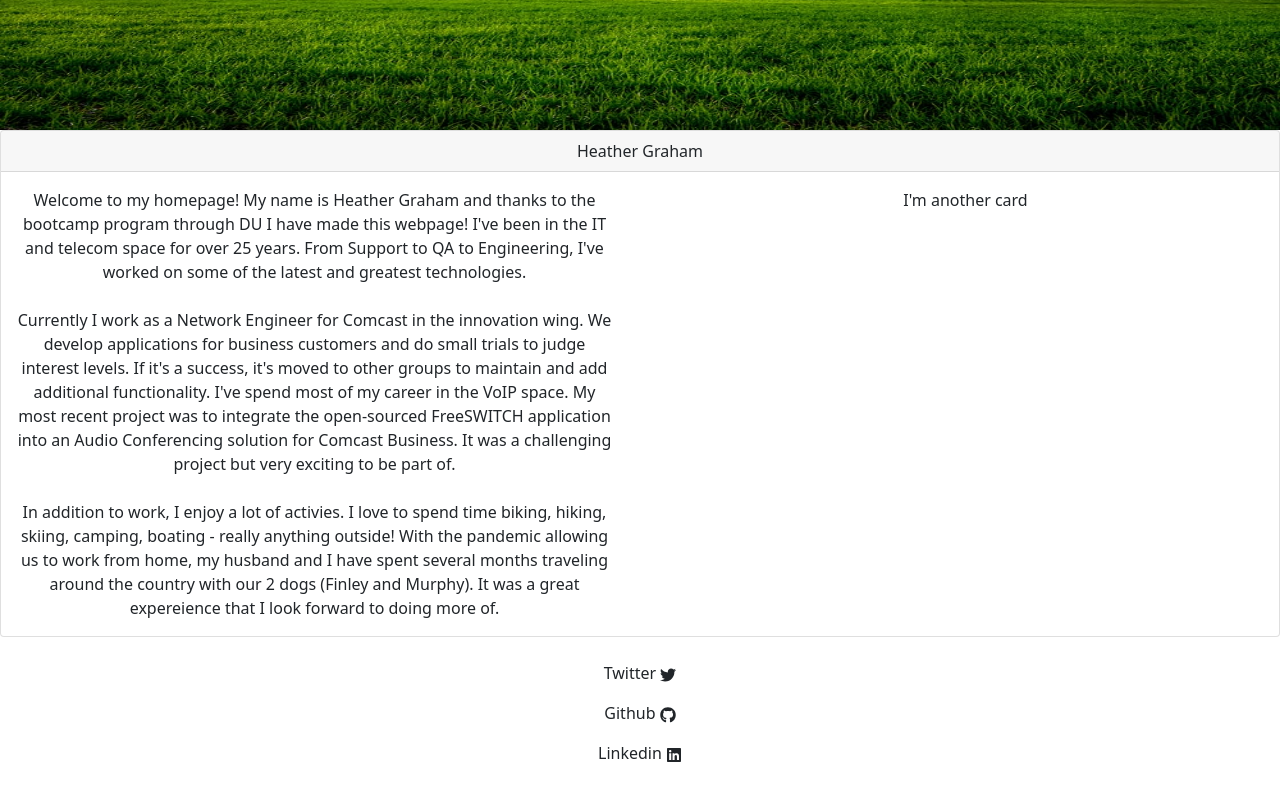
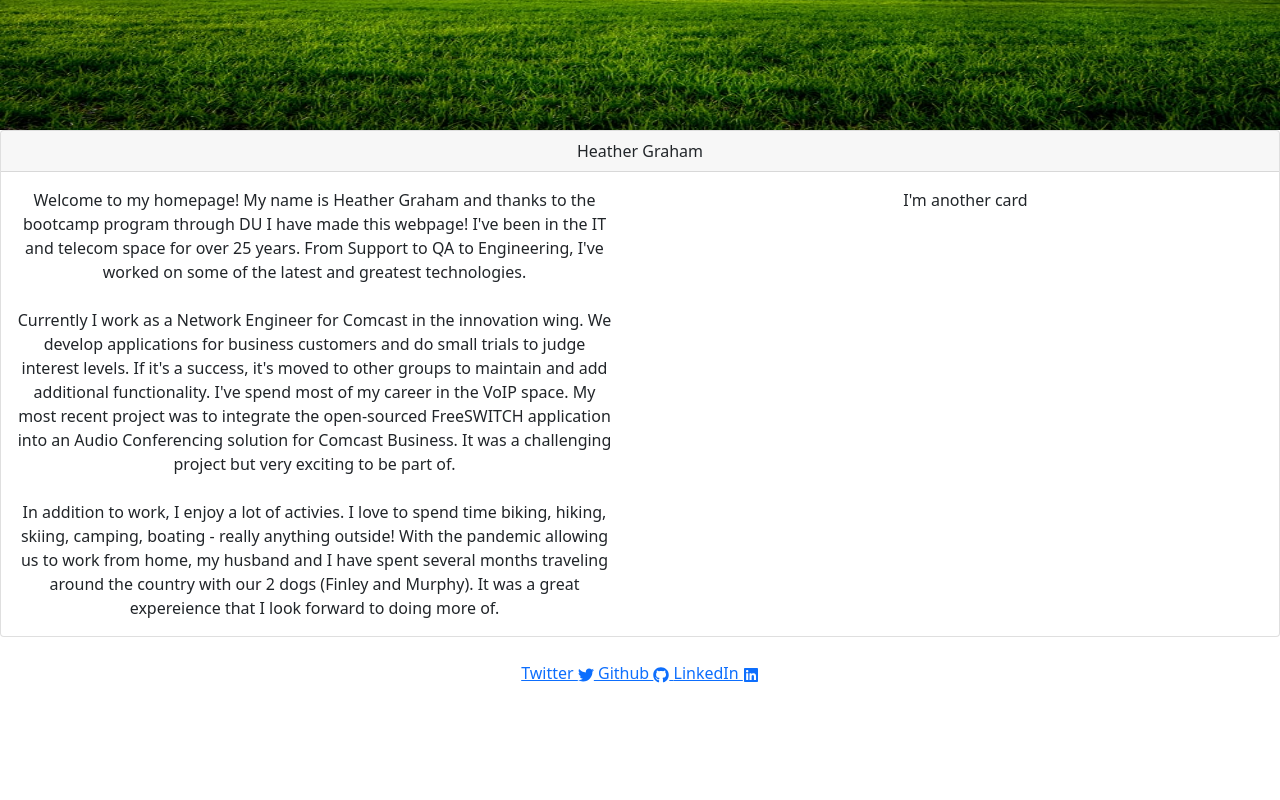
Before and after one commit to mtnbiker72/portfolio-react, a React (Create React App) app: page / in a window 1280 px wide. Shown: the part 368-1168 px from the top of the page. After the commit the page ends 1101 px from the top, so only its background shows below. Built offline with nearby package versions, Linux system fonts and the light colour scheme.

Commit message:
updated contact to use reducer

```diff
--- a/src/components/Footer.js
+++ b/src/components/Footer.js
@@ -1,15 +1,29 @@
 import React from 'react';
 import { FaTwitter, FaGithub, FaLinkedin } from "react-icons/fa";
+
+const styles = {
+    footerSection: {
+      display: 'inline-block',
+      marginLeft: 'auto',
+      marginRight: 'auto'
+    },
+  };
 
 export default function Footer() {
     return (
         <div>
             <footer className="text-center">
                 <div className="container pt-4">
-                    <section className="text-center mb-5">
-                        <p>Twitter <FaTwitter /> </p>
-                        <p>Github <FaGithub /> </p>
-                        <p>Linkedin <FaLinkedin /> </p>
+                    <section className="text-center mb-5" style={styles.footerSection}>
+                        <span>
+                            <a href ="https://twitter.com/mtnbiker72/" target="_blank">Twitter <FaTwitter /> </a>
+                        </span>
+                        <span>
+                            <a href ="https://github.com/mtnbiker72/" target="_blank">Github <FaGithub /> </a>
+                        </span>
+                        <span>
+                            <a href ="https://www.linkedin.com/in/heather-graham-88b1711/" target="_blank">LinkedIn <FaLinkedin /> </a>
+                        </span>
                     </section>
                 </div>
             </footer>
--- a/src/components/pages/Contact.js
+++ b/src/components/pages/Contact.js
@@ -1,8 +1,33 @@
+import React, { useState, useReducer } from "react";
+// import { Form, Button, Row, Col } from "react-bootstrap";
 
-import React, { useState } from "react";
-import { Form, Button, Row, Col } from "react-bootstrap";
+// Updates state based on form activity
+function reducer(state, action) {
+  switch (action.type) {
+    case 'increment':
+      return { count: state.count + 1 };
+    case 'decrement':
+      return { count: state.count - 1 };
+    default:
+      throw new Error();
+  }
+}
 
 export default function Contact() {
+  const initialArg = {
+    name: "",
+    email: "",
+    message: "",
+    submitDisabled: true,
+    isNameVisited: false,
+    isEmailVisited: false,
+    isMessageVisited: false,
+    isNameValid: false,
+    isEmailValid: false,
+    isMessageValid: false,
+  }
+
+  const [state, dispatch] = useReducer(reducer, initialArg);
   const [status, setStatus] = useState("Submit");
   const handleSubmit = async (e) => {
     e.preventDefault();
@@ -29,29 +54,52 @@ export default function Contact() {
       <p>
         More more information, please reach out!
       </p>
-      <Form onSubmit={handleSubmit}>
+
+      <form onSubmit={handleSubmit}>
+        <div className="form-group">
+          <label for="exampleInputEmail1">Email address</label>
+          <input type="email" className="form-control" id="exampleInputEmail1" aria-describedby="emailHelp" placeholder="Enter email"></input>
+        </div>
+
+        <div className="form-group">
+          <label for="inputName">Name</label>
+          <input type="text" className="form-control" id="inputName" placeholder="Enter Name"></input>
+        </div>
+
+        <div className="form-group">
+          <label for="inputMessage">Message</label>
+          <input type="text" className="form-control" id="inputMessage" placeholder="Message"></input>
+        </div>
+
+        <button type="submit" className="btn btn-primary" enabled={!state.submitDisabled}>Submit</button>
+      </form>
+    </div>
+  )
+};
+
+{/* <Form onSubmit={handleSubmit}>
 
         <Form.Group as={Row} className="mb-3" controlId="formHorizontalEmail">
           <Form.Label column sm={1}>
             Email
           </Form.Label>
           <Col sm={4}>
-            <Form.Control type="email" placeholder="Email" />
+            <Form.Control type="email" placeholder="Email" onBlur={() => alert('Please input a valid email address')} />
           </Col>
         </Form.Group>
 
         <Form.Group as={Row} className="mb-3" controlId="formHorizontalPassword">
           <Form.Label column sm={1}>
-            Password
+            Name
           </Form.Label>
           <Col sm={4}>
-            <Form.Control type="password" placeholder="Password" />
+            <Form.Control type="text" placeholder="Your Name" />
           </Col>
         </Form.Group>
 
         <Form.Group as={Row} className="mb-3" controlId="formHorizontalPassword">
           <Form.Label column sm={1}>
-            Password
+            Message
           </Form.Label>
           <Col sm={4}>
             <Form.Control as="textarea" rows={3} />
@@ -61,10 +109,8 @@ export default function Contact() {
         <Button variant="primary" type="submit">
           Submit
         </Button>
-      </Form>
-    </div>
-  )
-};
+      </Form> */}
+
 
 
 // return (
--- a/src/components/pages/Portfolio.js
+++ b/src/components/pages/Portfolio.js
@@ -1,5 +1,6 @@
 import React from 'react';
 import portfolio from '../../static/portfolio.json'
+import Project from './Project'
 
 export default function Portfolio() {
   return (
@@ -8,6 +9,10 @@ export default function Portfolio() {
       <p>
         Below are some of the projects I've completed
       </p>
+      { portfolio.map((project) => {
+        return (<Project project={project}/>)
+      })
+    }
     </div>
   );
 }
--- /dev/null
+++ b/src/components/pages/Project.js
@@ -0,0 +1,14 @@
+import React from 'react';
+
+export default function Portfolio(props) {
+    return (
+      <div>
+        <p>
+          {props.project.name}
+          {props.project.pic}
+          {props.project.github}
+          {props.project.deployed}
+        </p>
+      </div>
+    );
+  }
```
